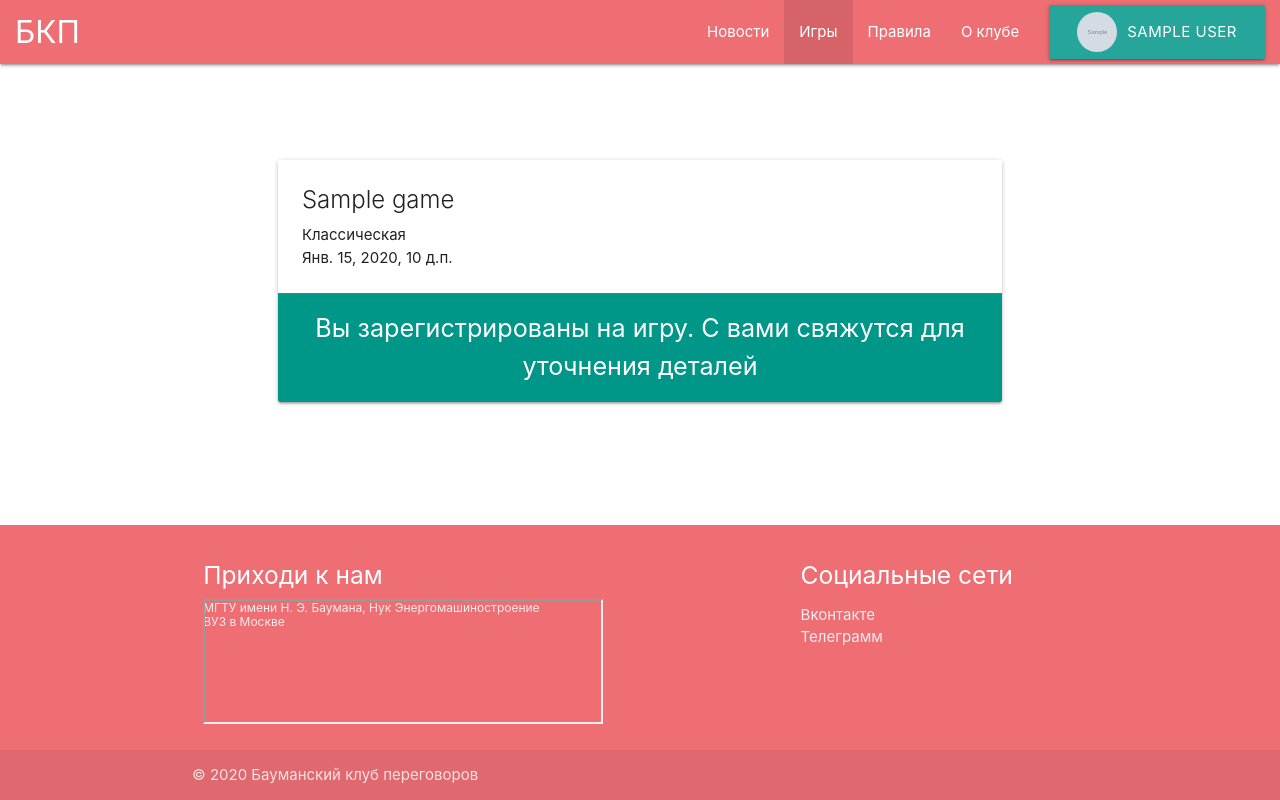
After one commit to alexey-ershkov/BaumanNegotationClub-Site, a Django app: page /games/ in a window 1280 px wide. The commit adds this page. Run offline with Django 3.2, Linux system fonts and the light colour scheme; a user stored in the database is signed in; tables that the repository leaves empty hold one stand-in row (values such as "Sample post"); grey boxes marked "Sample" are stand-in pictures.

Commit message:
now game request working

```diff
--- a/BaumanNegotationClubSite/settings.py
+++ b/BaumanNegotationClubSite/settings.py
@@ -129,3 +129,5 @@ STATICFILES_DIRS = [
 MEDIA_URL = '/uploads/'
 
 MEDIA_ROOT = os.path.join(BASE_DIR, 'uploads/')
+
+LOGIN_URL = '/login/'
--- a/BaumanNegotationClubSite/urls.py
+++ b/BaumanNegotationClubSite/urls.py
@@ -30,7 +30,8 @@ urlpatterns = [
     path('profile/', views.settings, name='profile'),
     path('rules/', views.rules, name='rules'),
     path('about/', views.about, name='about'),
-    path('logout/', views.logout, name='logout')
+    path('logout/', views.logout, name='logout'),
+    path('games/', views.games, name='games'),
 ]
 
 if settings.DEBUG:
--- a/main/admin.py
+++ b/main/admin.py
@@ -9,12 +9,13 @@ class PostAdmin(admin.ModelAdmin):
 
 
 class GameAdmin(admin.ModelAdmin):
+    fields = ('title', 'gameType', 'date', 'players')
     list_display = ('title', 'date')
 
 
 class GameRequestAdmin(admin.ModelAdmin):
     list_display = ('extUser', 'gameTimeWanted', 'game')
-    list_filter = ('game', 'extUser')
+    list_filter = ('game', 'requestStatus')
 
 
 class RulesAdmin(admin.ModelAdmin):
--- a/main/models.py
+++ b/main/models.py
@@ -44,6 +44,7 @@ class Game(models.Model):
     title = models.CharField(max_length=128, verbose_name='Название игры')
     gameType = models.CharField(choices=types, verbose_name='Тип игры', max_length=1, default='K')
     date = models.DateTimeField(verbose_name='Дата и время игры', null=True)
+    have_my_request = models.BooleanField(verbose_name='Доп поле для отрисовки данных на странице игр', default=False)
 
     def __str__(self):
         return '{}'.format(self.title, self.date)
@@ -54,8 +55,11 @@ class Game(models.Model):
 
 
 class GameRequest(models.Model):
+    status = (('N', 'Новая заявка'), ('W', 'Ожидает подверждения'), ('С', 'Заявка подтверждена'))
+    requestStatus = models.CharField(choices=status, verbose_name='Статус заявки', max_length=1, default='N')
     game = models.ForeignKey('Game', on_delete=models.DO_NOTHING, verbose_name='Игра', null=True)
-    extUser = models.OneToOneField('ExtendedUser', on_delete=models.CASCADE, verbose_name='Участник')
+    extUser = models.ForeignKey('ExtendedUser', on_delete=models.CASCADE, verbose_name='Участник', null=True)
+    social = models.CharField(verbose_name='ссылка на профиль в соц сети', max_length=256)
     gameTimeWanted = models.TimeField(verbose_name='Предпочитаемое время', null=True)
 
     def __str__(self):
--- a/main/views.py
+++ b/main/views.py
@@ -1,3 +1,4 @@
+from django.contrib.auth.decorators import login_required
 from django.shortcuts import render, redirect
 from django.contrib import auth
 from django.core.files.storage import FileSystemStorage
@@ -206,3 +207,24 @@ def about(request):
 def logout(request):
     auth.logout(request)
     return redirect('/')
+
+
+@login_required
+def games(request):
+    author = ''
+    if request.user.is_authenticated:
+        author = ExtendedUser.objects.get(user=request.user)
+    if request.POST:
+        game_id = request.POST.get('game-id')
+        time = request.POST.get('time')
+        game = Game.objects.get(id=game_id)
+        game.save()
+        game_request = GameRequest.objects.create(game=game, extUser=author, gameTimeWanted=time,
+                                                  social=author.socialLink)
+        game_request.save()
+    games_data = Game.objects.order_by('-date')
+    for game_info in games_data:
+        if GameRequest.objects.filter(game=game_info, extUser=author).count() != 0:
+            game_info.have_my_request = True
+    #     TODO переименовать автора на игрока
+    return render(request, 'games.html', {'active': 'games', 'author': author, 'games': games_data})
--- /dev/null
+++ b/static/js/gameTimeChooser.js
@@ -0,0 +1,11 @@
+document.addEventListener('DOMContentLoaded', function () {
+    let elems = document.querySelectorAll('.timepicker');
+    options = {
+        'twelveHour': false,
+        'i18n': {
+            'done': 'Ок',
+            'cancel': 'Отменить'
+        }
+    }
+    M.Timepicker.init(elems, options);
+});
--- /dev/null
+++ b/templates/games.html
@@ -0,0 +1,13 @@
+{% extends 'base.html' %}
+{% block title %}
+    Игры
+{% endblock %}
+{% block content %}
+    <div class="row">
+        {% for game in games %}
+            {% include 'inc/gameCard.html' with game=game %}
+        {% endfor %}
+    </div>
+    {% load static %}
+    <script type="text/javascript" src="{% static 'js/gameTimeChooser.js' %}"></script>
+{% endblock %}
--- a/templates/inc/footer.html
+++ b/templates/inc/footer.html
@@ -4,20 +4,24 @@
             <div class="col l6 s12">
                 <h5 class="white-text">Приходи к нам</h5>
                 <div id="yandexMap" style="position:relative;overflow:hidden; visibility: hidden;"><a
-                                                                   href="https://yandex.ru/maps/org/mgtu_imeni_n_e_baumana_nuk_energomashinostroyeniye/1023958089/?utm_medium=mapframe&utm_source=maps"
-                                                                   style="color:#eee;font-size:12px;position:absolute;top:0px;">МГТУ
+                        href="https://yandex.ru/maps/org/mgtu_imeni_n_e_baumana_nuk_energomashinostroyeniye/1023958089/?utm_medium=mapframe&utm_source=maps"
+                        style="color:#eee;font-size:12px;position:absolute;top:0px;">МГТУ
                     имени Н. Э. Баумана, Нук
                     Энергомашиностроение</a><a
                         href="https://yandex.ru/maps/213/moscow/category/university_college/?utm_medium=mapframe&utm_source=maps"
                         style="color:#eee;font-size:12px;position:absolute;top:14px;">ВУЗ в Москве</a>
-                    <iframe id="yandexMapFrame"  src="https://yandex.ru/map-widget/v1/-/CCQpZRhh1D" width="400" height="125" frameborder="1"
+                    <iframe id="yandexMapFrame" src="https://yandex.ru/map-widget/v1/-/CCQpZRhh1D" width="400"
+                            height="125" frameborder="1"
                             allowfullscreen="true" style="position:relative;"></iframe>
                 </div>
             </div>
             <div class="col l4 offset-l2 s12">
                 <h5 class="white-text">Социальные сети</h5>
                 <ul>
-                    <li><a class="grey-text text-lighten-3" href="#!">Вконтакте</a></li>
+                    <li><a class="grey-text text-lighten-3" href="https://vk.com/bmstufights"
+                           target="_blank">Вконтакте</a></li>
+                    <li><a class="grey-text text-lighten-3" href="https://t.me/BaumanDuels"
+                           target="_blank">Телеграмм</a></li>
                 </ul>
             </div>
         </div>
--- /dev/null
+++ b/templates/inc/gameCard.html
@@ -0,0 +1,34 @@
+<div class="col s12 l10 push-l1">
+    <div class="card">
+        <div class="card-content">
+            <span class="card-title">{{ game.title }}</span>
+            <p> {% if game.gameType == 'K' %} Классическая  {% else %} Ситуационная  {% endif %}<br> {{ game.date }}</p>
+        </div>
+        {% if not game.have_my_request %}
+            <div class="card-action">
+            <form method="post">
+                {% csrf_token %}
+                <input type="hidden" name="game-id" value="{{ game.id }}">
+                <div class="row">
+                    <div class="input-field col s12">
+                        <input id="time" name="time" type="time" class="timepicker" autocomplete="off"
+                               placeholder="Предпочиатемое время">
+                    </div>
+                </div>
+                {% if not game.have_request %}
+                    <div class="row">
+                        <button class="col  s12 m8 push-m2  waves-effect waves-light btn-large"
+                                type="submit">
+                            Записаться на игру
+                        </button>
+                    </div>
+                {% endif %}
+            </form>
+        {% else %}
+            <div class="card-action teal center">
+            <span class="flow-text white-text">Вы зарегистрированы на игру. С вами свяжутся для уточнения деталей
+                </span>
+        {% endif %}
+        </div>
+        </div>
+    </div>
--- a/templates/index.html
+++ b/templates/index.html
@@ -7,6 +7,6 @@
         <h1 class="col l12  center-align">Бауманский клуб переговоров</h1>
         <p class="col l12  flow-text center">Попробуй себя в роли перевоговорщика и развей навыки деловых
             коммуникаций</p>
-        <a class="col offset-s1 s10 l8 offset-l2  waves-effect waves-light btn-large center">Записаться на игру</a>
+        <a href="/games" class="col offset-s1 s10 l8 offset-l2  waves-effect waves-light btn-large center">Записаться на игру</a>
     </div>
 {% endblock %}
```
